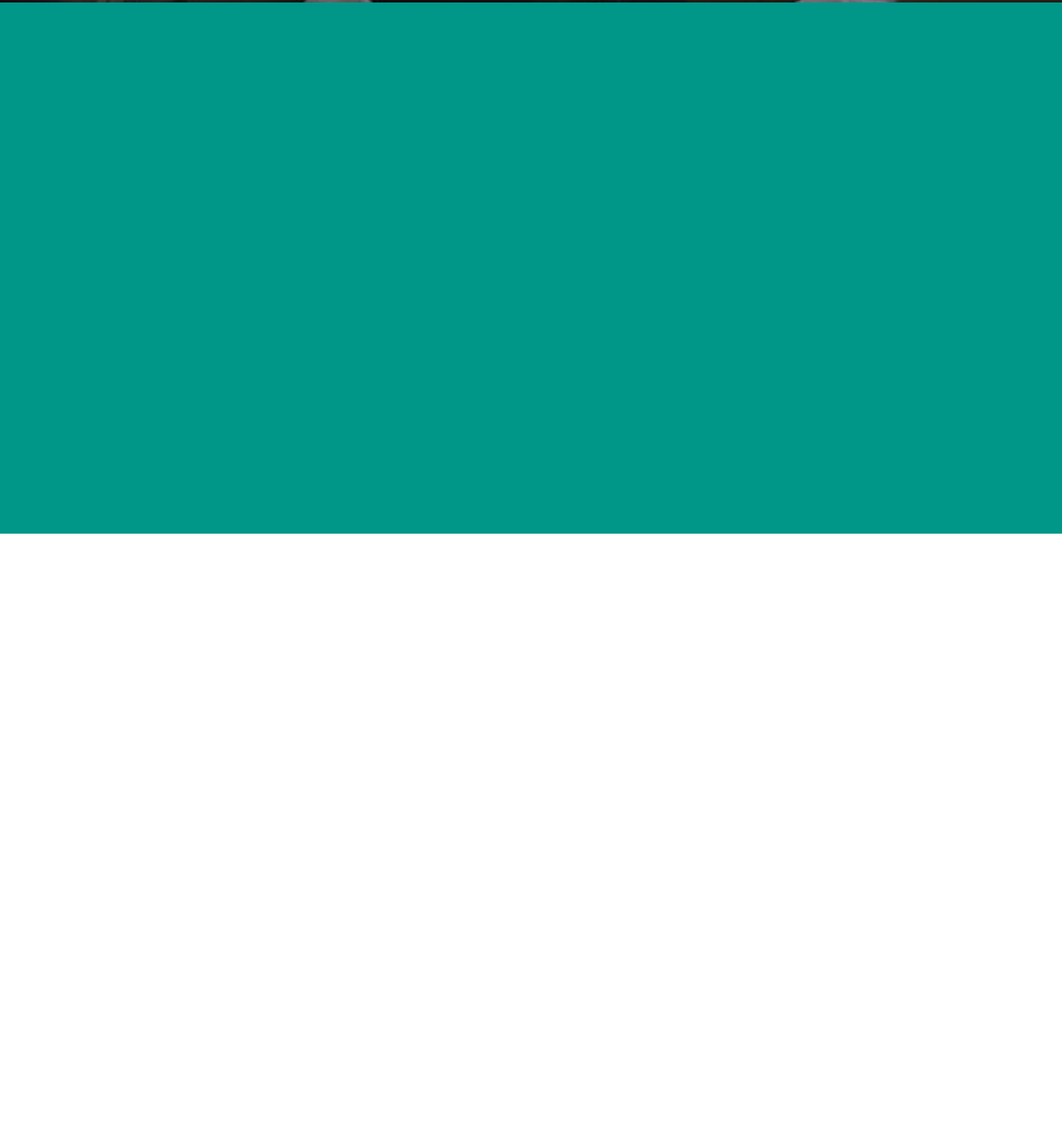
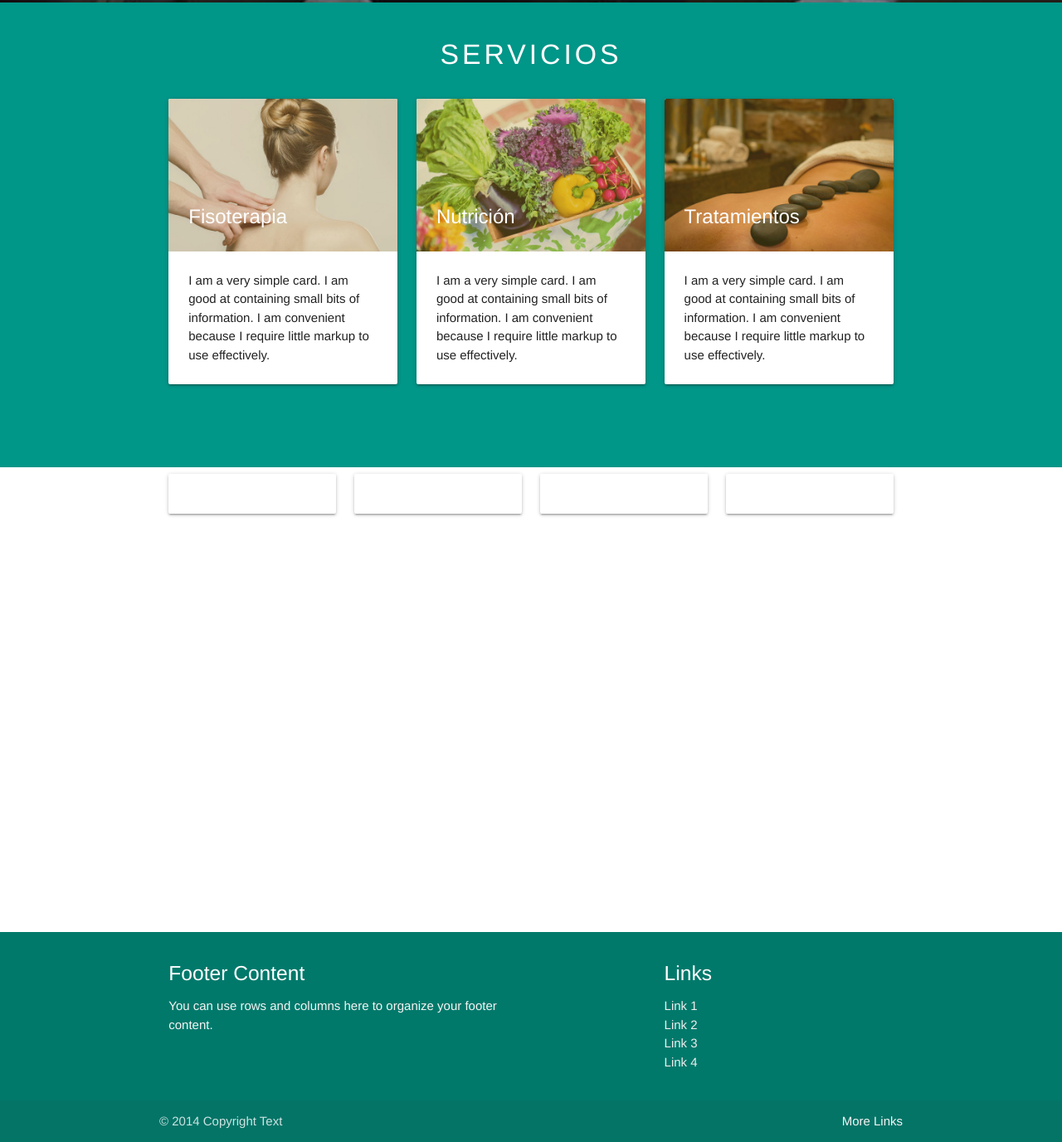
Before and after one commit to PaulMaldonado/Vitalvi, a plain HTML site: page index.html in a window 1280 px wide. Shown: the part 781-2157 px from the top of the page at 83% size. Before the commit the page ends 1424 px from the top, so only its background shows below. Drawn offline with Linux system fonts and the light colour scheme.

Commit message:
Se creo la página servicios, testimonios y contacto. Tambien se agregaron los estilos correspodientes a cada página

```diff
--- a/css/style.css
+++ b/css/style.css
@@ -10,6 +10,7 @@
 /* Estilos para todo el cuerpo de la página */
 html, body{
 	background-color: #ffffff;
+	font-family: 'sans-serif', 'Helvetica';
 }
 
 /* Estilos para la hero image */
@@ -48,5 +49,32 @@ html, body{
 .accent-color{
 	background-color: #009688;
 	width: 100%;
-	height: 80vh;
+	height: 70vh;
 }
+
+#servicios{
+	text-align: center;
+	color: #fff;
+	font-weight: normal;
+	padding: 2px;
+	text-transform: uppercase;
+	letter-spacing: 4px;
+}
+
+#servicios, h1{
+	font-size: 1.5em;
+}
+
+/* Estilos parte de testimonios */
+
+#testimonios{
+	background-color: #ffffff;
+	width: 100%;
+	height: 70vh;
+}
+
+/* Estilos para el footer */
+
+.page-footer{
+	background-color: #00796B;
+}
--- a/index.html
+++ b/index.html
@@ -16,27 +16,142 @@
 			<div class="nav-wrapper">
 				<a href="#" class="brand-logo">Vitalvi</a>
 				<ul class="right hide-on-med-and-down">
-					<li><a href="#">Inicio</a></li>
-					<li><a href="#">Contacto</a></li>
-					<li><a href="#">Testimonios</a></li>
+					<li><a href="#inicio">Inicio</a></li>
+					<li><a href="#servicios">Servicios</a></li>
+					<li><a href="#testimonios">Testimonios</a></li>
+					<li><a href="#contacto">Contacto</a></li>
 				</ul>
 			</div>
 		</nav>
 	</div>
 
 	<!-- Aquí va la hero image -->
-	<div class="hero-image">
-		<div class="info">
-			<h2 class="text-hero">Ama tú cuerpo, es el único lugar que tienes para vivir</h2>
-			<br>
-			<p class="text-second-hero">L.F.T Giovanna Arías - Terapista</p>
+	<div id="inicio">
+		<div class="hero-image">
+			<div class="info">
+				<h2 class="text-hero">Ama tú cuerpo, es el único lugar que tienes para vivir</h2>
+				<br>
+				<p class="text-second-hero">L.F.T Giovanna Arías - Terapista</p>
+			</div>
 		</div>
 	</div>
+
 
 	<!-- Aquí va la parte servicios -->
 	<article class="accent-color">
 
+		<div id="servicios">
+			<h1>Servicios</h1>
+		</div>
+
+		<div class="container">
+			<div class="row">
+				<div class="col s4">
+					<div class="row">
+					   <div class="col s12">
+					      <div class="card">
+					        <div class="card-image">
+					          <img src="image/fisoterapia.jpg">
+					          <span class="card-title">Fisoterapia</span>
+					        </div>
+					        <div class="card-content">
+					          <p>I am a very simple card. I am good at containing small bits of information.
+					          I am convenient because I require little markup to use effectively.</p>
+					        </div>
+					      </div>
+					    </div>
+					  </div>
+				</div>
+
+				<div class="col s4">
+					<div class="row">
+				    <div class="col s12">
+				      <div class="card">
+				        <div class="card-image">
+				          <img src="image/nutricion.jpg">
+				          <span class="card-title">Nutrición</span>
+				        </div>
+				        <div class="card-content">
+				          <p>I am a very simple card. I am good at containing small bits of information.
+				          I am convenient because I require little markup to use effectively.</p>
+				        </div>
+				      </div>
+				    </div>
+				  </div>
+				</div>
+
+				<div class="col s4">
+					<div class="row">
+				    <div class="col s12">
+				      <div class="card">
+				        <div class="card-image">
+				          <img src="image/tratamientos.jpg">
+				          <span class="card-title">Tratamientos</span>
+				        </div>
+				        <div class="card-content">
+				          <p>I am a very simple card. I am good at containing small bits of information.
+				          I am convenient because I require little markup to use effectively.</p>
+				        </div>
+				      </div>
+				    </div>
+				  </div>
+				</div>
+			</div>
+		</div>
 	</article>
+
+	<article id="testimonios">
+		<div class="container">
+			<div class="row">
+				<div class="col s3">
+					<div class="card-panel"></div>
+				</div>
+
+				<div class="col s3">
+					<div class="card-panel"></div>
+				</div>
+
+				<div class="col s3">
+					<div class="card-panel"></div>
+				</div>
+
+				<div class="col s3">
+					<div class="card-panel"></div>
+				</div>
+			</div>
+		</div>
+	</article>
+
+	<!-- Sección del pie de página -->
+
+	<div id="contacto">
+		<footer class="page-footer">
+          <div class="container">
+            <div class="row">
+              <div class="col l6 s12">
+                <h5 class="white-text">Footer Content</h5>
+                <p class="grey-text text-lighten-4">You can use rows and columns here to organize your footer content.</p>
+              </div>
+              <div class="col l4 offset-l2 s12">
+                <h5 class="white-text">Links</h5>
+                <ul>
+                  <li><a class="grey-text text-lighten-3" href="#!">Link 1</a></li>
+                  <li><a class="grey-text text-lighten-3" href="#!">Link 2</a></li>
+                  <li><a class="grey-text text-lighten-3" href="#!">Link 3</a></li>
+                  <li><a class="grey-text text-lighten-3" href="#!">Link 4</a></li>
+                </ul>
+              </div>
+            </div>
+          </div>
+          <div class="footer-copyright">
+            <div class="container">
+            © 2014 Copyright Text
+            <a class="grey-text text-lighten-4 right" href="#!">More Links</a>
+            </div>
+          </div>
+        </footer>
+	</div>
+
 
 
 	<script type="text/javascript" src="js/jquery-3.3.1.min.js"></script>
```
Also changed, not shown: image/fisoterapia.jpg (added), image/nutricion.jpg (added), image/tratamientos.jpg (added).
